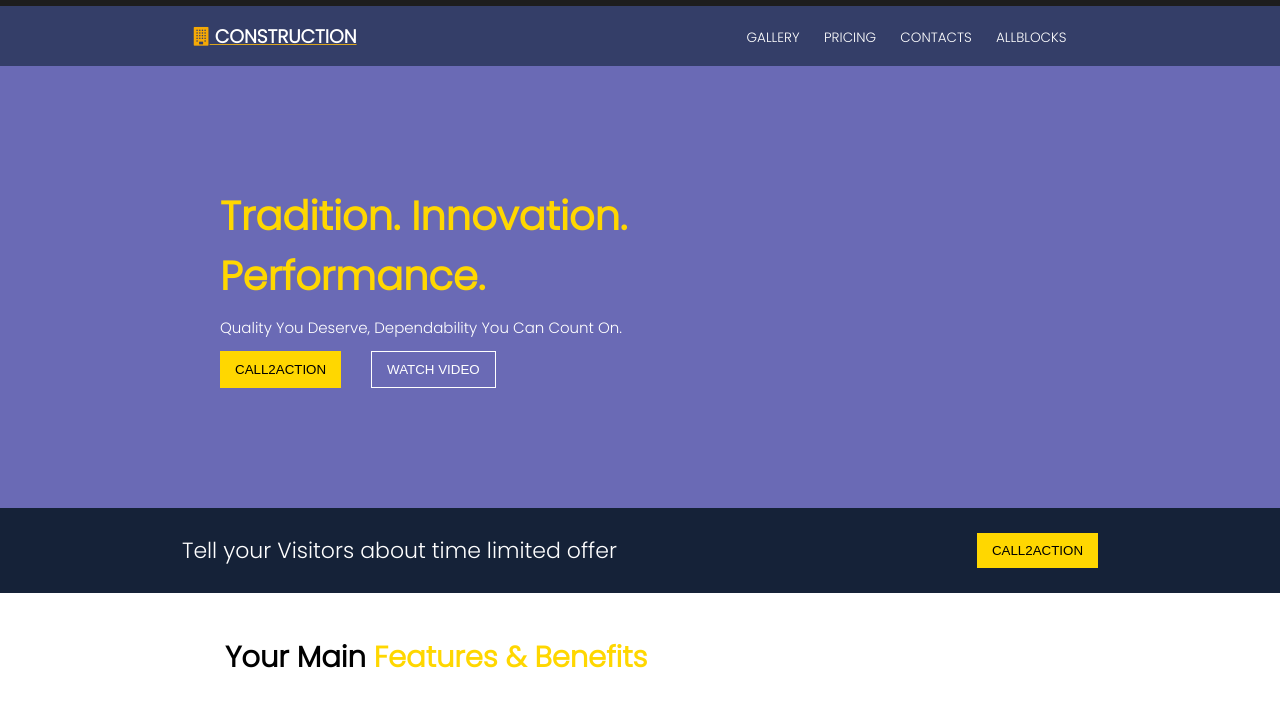
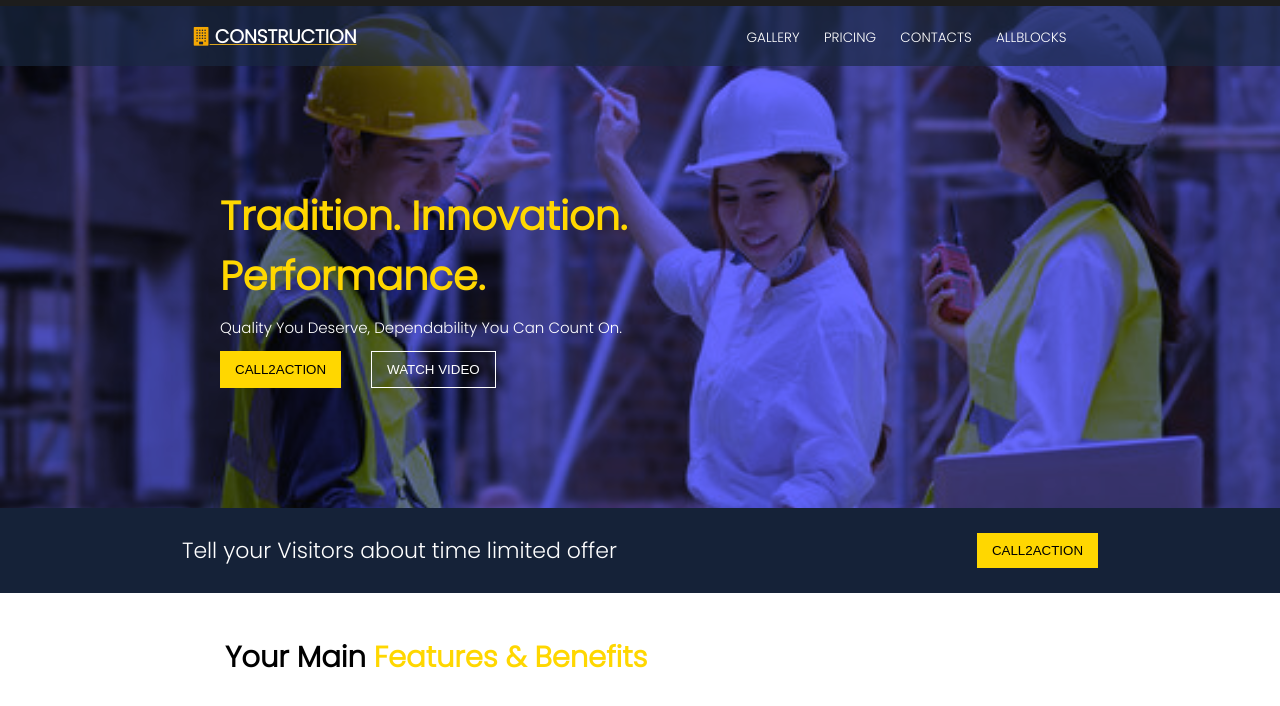
Before and after one commit to smart882/Task4, a plain HTML site: page index.html in a window 1280 px wide. Shown: the part 19-725 px from the top of the page. Drawn offline with Linux system fonts and the light colour scheme; the site is published under a folder, as on GitHub Pages, so addresses that start at the root find nothing.

Commit message:
updated css

```diff
--- a/style.css
+++ b/style.css
@@ -35,7 +35,7 @@ i{
     gap: 10px;
 }
 .generalcontainer{
-    background-image: url(/images/engr.jpg);
+    background-image: url(images/engr.jpg);
     background-repeat: no-repeat;
     background-size: cover;
     background-color:rgba(0, 0, 128, 0.585);
```
